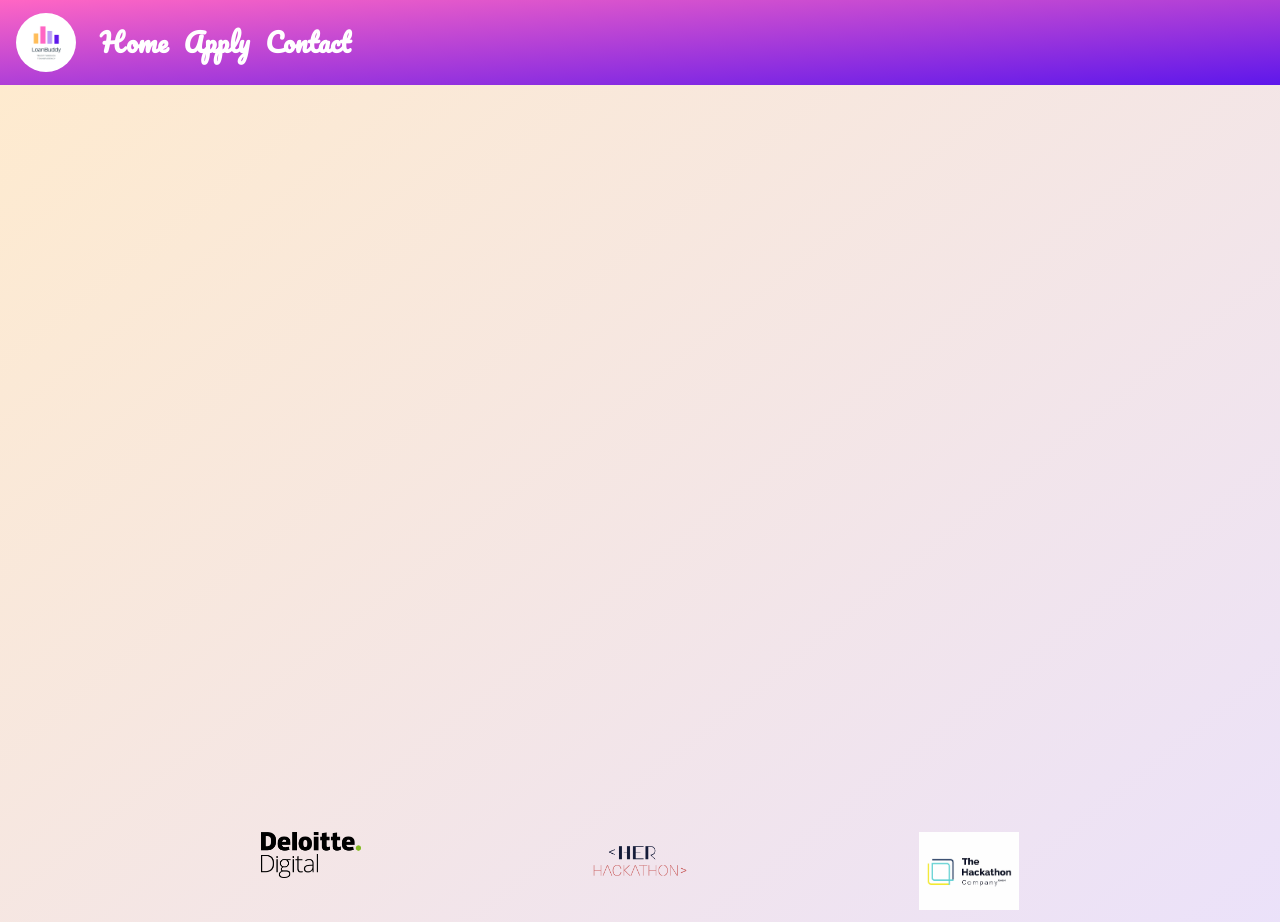
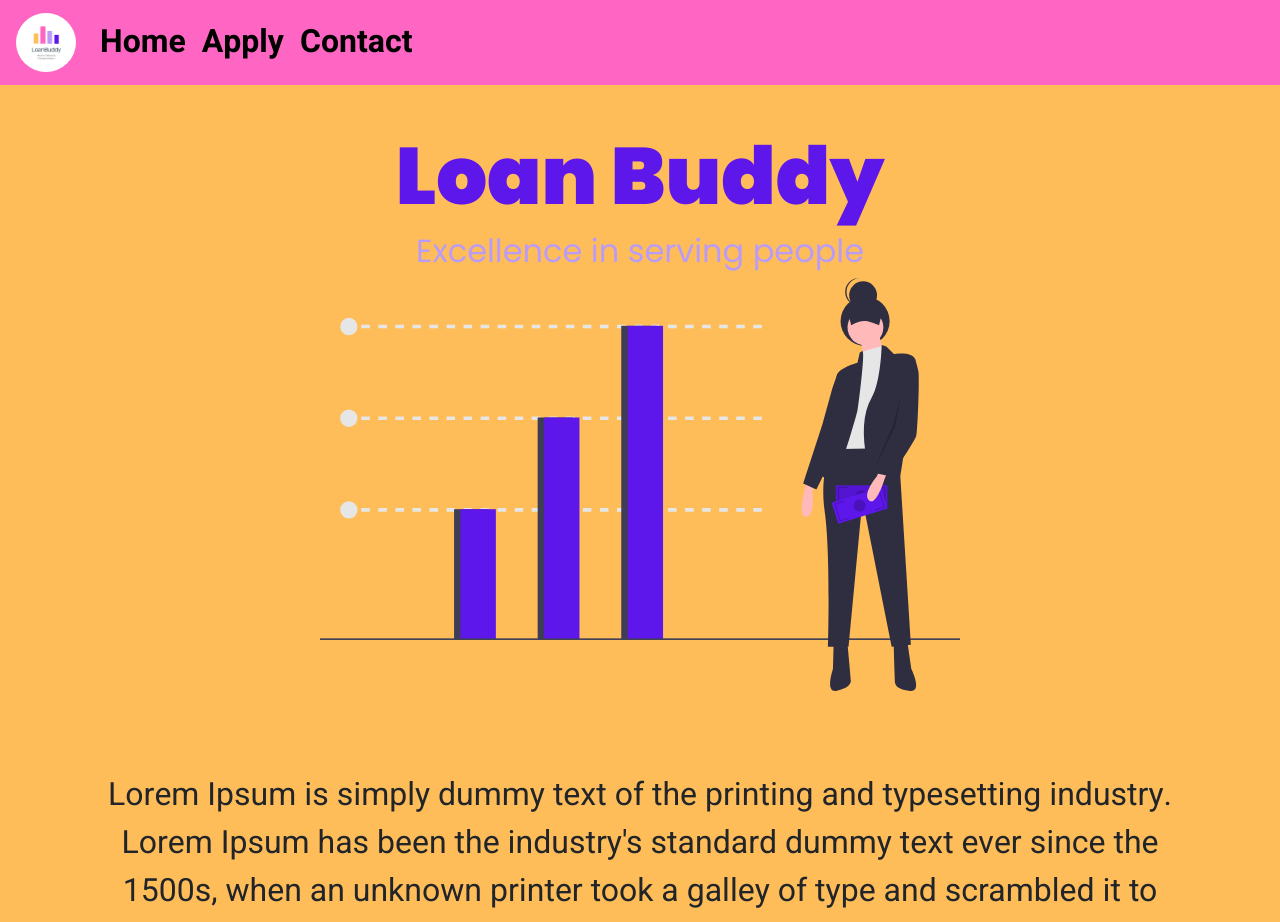
Before and after one commit to cslylla/herhackathon-app, a React (Create React App) app: page / in a window 1280 px wide. Shown: the top 922 px of the page. Built offline with nearby package versions, Linux system fonts and the light colour scheme.

Commit message:
Formatting the home page

```diff
--- a/public/index.html
+++ b/public/index.html
@@ -11,7 +11,10 @@
 
   <link rel="preconnect" href="https://fonts.googleapis.com">
   <link rel="preconnect" href="https://fonts.gstatic.com" crossorigin>
-  <link href="https://fonts.googleapis.com/css2?family=Pacifico&display=swap" rel="stylesheet">
+<link rel="preconnect" href="https://fonts.googleapis.com">
+<link rel="preconnect" href="https://fonts.gstatic.com" crossorigin>
+<link href="https://fonts.googleapis.com/css2?family=Heebo:wght@400;700&family=Poppins:wght@400;900&display=swap"
+  rel="stylesheet">
   <title>Loan Buddy - Home</title>
 </head>
 
--- a/src/App.css
+++ b/src/App.css
@@ -2,37 +2,48 @@
   text-align: center;
 }
 
-.App-header {
-  min-height: 100vh;
-  display: flex;
-  flex-direction: column;
-  align-items: center;
-  justify-content: center;
-  font-size: calc(10px + 2vmin);
-  color: white;
+.App img {
+  max-width: 100%;
+  width: 100px;
 }
 
-.logos {
+.App h1 {
+  font-family: "Poppins", sans-serif;
+  font-weight: bold;
+  margin-top: 8rem;
+  color: var(--var-accent3);
+  font-size: 5rem;
+}
+
+.App h2 {
+  font-family: "Poppins", sans-serif;
+  color: var(--var-accent4) !important;
+}
+
+.App .logos {
   display: flex;
   justify-content: space-evenly;
-  background-color: var(--var-accent-light);
   padding: 2rem;
 }
 
-.mainlogo {
+.App .mainlogo {
   border-radius: 50%;
   width: 60px;
 }
 
-.navbar {
-  background-image: linear-gradient(
-    to bottom right,
-    var(--var-accent2),
-    var(--var-accent3)
-  );
+.App .mainpicture {
+  width: 50%;
 }
 
-img {
-  max-width: 100%;
-  width: 100px;
+.App .navbar {
+  background-color: var(--var-accent2);
+  font-size: 2rem;
+  color: white;
+  font-family: "Poppins", sans-serif !important;
 }
+
+.App p {
+  font-size: 2rem;
+  font-family: "Heebo", sans-serif !important;
+  margin: 5rem;
+}
--- a/src/App.js
+++ b/src/App.js
@@ -3,6 +3,7 @@ import Logo1 from "./images/Deloitte.png"
 import Logo2 from "./images/HerHackathon.png"
 import Logo3 from "./images/TheHachathonCompany.png"
 import Logo4 from "./images/Loanbuddy.png"
+import Investment from "./images/investment.svg"
 
 export default function App() {
   return (
@@ -24,6 +25,18 @@ export default function App() {
     </nav>
   </header>
 
+  <main>
+    <h1>Loan Buddy</h1>
+    <h2>Excellence in serving people</h2>
+  </main>
+
+  <section>
+    <img src={Investment} alt="Investment graph drawing" className="mainpicture img-fluid" />
+  <p>
+  Lorem Ipsum is simply dummy text of the printing and typesetting industry. Lorem Ipsum has been the industry's standard dummy text ever since the 1500s, when an unknown printer took a galley of type and scrambled it to make a type specimen book. It has survived not only five centuries, but also the leap into electronic typesetting, remaining essentially unchanged. It was popularised in the 1960s with the release of Letraset sheets containing Lorem Ipsum passages, and more recently with desktop publishing software like Aldus PageMaker including versions of Lorem Ipsum.
+  </p>
+  </section>
+
   <section>
     <div className="logos">
     <div><img src={Logo1} alt="Deloitte logo" className="logo img-fluid" /></div>
--- a/src/index.css
+++ b/src/index.css
@@ -8,31 +8,24 @@
 }
 
 body {
-  background-image: linear-gradient(
-    to bottom right,
-    var(--var-bg-color1),
-    var(--var-bg-color2)
-  ) !important;
-  font-family: "Pacifico", cursive !important;
+  background-color: var(--var-accent1) !important;
 }
 
 a {
-  color: var(--var-bg-color) !important;
+  font-family: "Heebo", sans-serif !important;
   font-weight: bold;
   text-decoration: none;
+  color: black !important;
 }
 
 a:hover {
-  color: var(--var-accent-dark) !important;
-}
-
-h2 {
-  color: var(--var-accent-dark) !important;
+  color: var(--var-accent2) !important;
 }
 
 footer {
+  font-family: "Heebo", sans-serif !important;
   text-align: center;
-  color: var(--var-bg-color) !important;
+  color: black !important;
   background-color: var(--var-accent-light);
   padding: 2rem;
 }
```
Also changed, not shown: src/images/investment.svg (added). Lines whose indentation alone changed are shown as unchanged.
